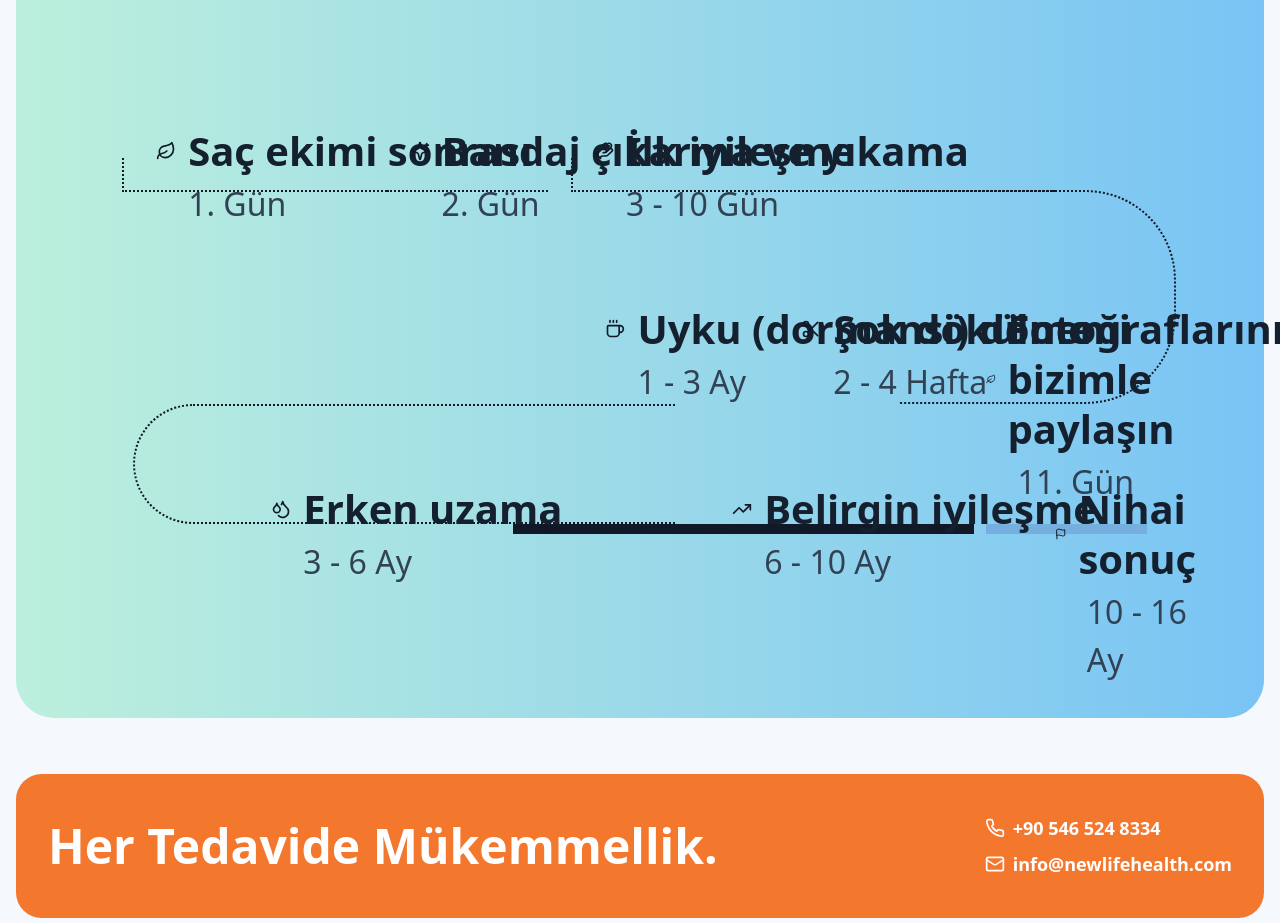
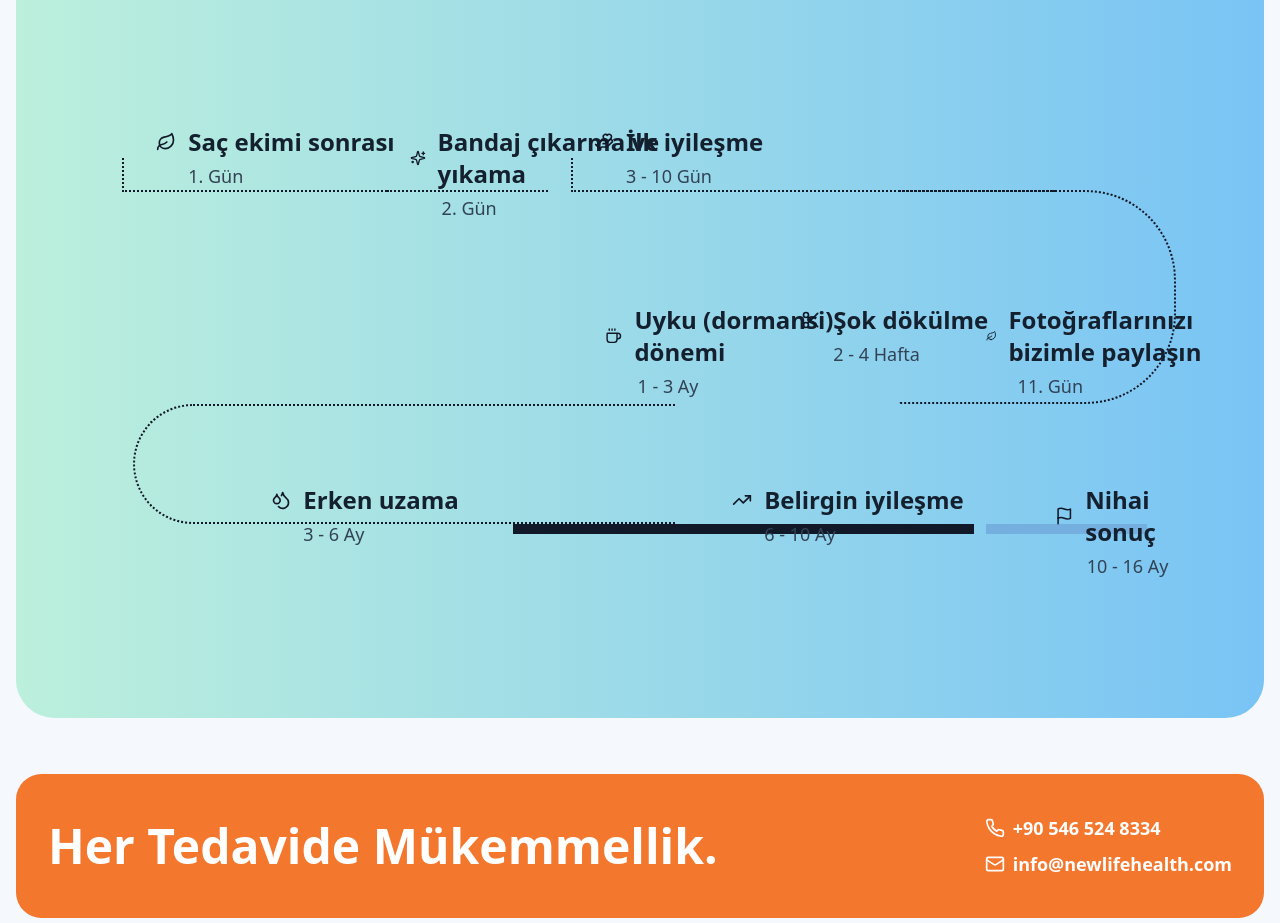
Before and after one commit to ibrahimtkmz/newlifehealth, a Next.js app: page / in a window 1280 px wide. Shown: the part 4660-5583 px from the top of the page. Built offline with nearby package versions, Linux system fonts and the light colour scheme.

Commit message:
Adjust hair transplant timeline desktop text sizing

```diff
--- a/app/page.jsx
+++ b/app/page.jsx
@@ -953,12 +953,12 @@ export default function HomePage() {
               {(() => {
                 const IconComponent = timelineIcons[t.timelineItems[0][2]] ?? CircleHelp;
                 return (
-                  <article>
+                  <article className="max-w-[170px] lg:max-w-[240px] xl:max-w-[280px]">
                     <div className="flex items-center gap-3">
                       <IconComponent className="h-5 w-5 text-[#111827]" />
-                      <h3 className="text-[22px] lg:text-[40px] font-semibold leading-tight">{t.timelineItems[0][0]}</h3>
+                      <h3 className="text-base lg:text-xl xl:text-2xl font-semibold leading-tight">{t.timelineItems[0][0]}</h3>
                     </div>
-                    <p className="ml-8 mt-1 text-[19px] lg:text-[32px] text-[#324255]">{t.timelineItems[0][1]}</p>
+                    <p className="ml-8 mt-1 text-sm lg:text-base xl:text-lg text-[#324255]">{t.timelineItems[0][1]}</p>
                   </article>
                 );
               })()}
@@ -968,12 +968,12 @@ export default function HomePage() {
               {(() => {
                 const IconComponent = timelineIcons[t.timelineItems[1][2]] ?? CircleHelp;
                 return (
-                  <article>
+                  <article className="max-w-[170px] lg:max-w-[240px] xl:max-w-[280px]">
                     <div className="flex items-center gap-3">
                       <IconComponent className="h-5 w-5 text-[#111827]" />
-                      <h3 className="text-[22px] lg:text-[40px] font-semibold leading-tight">{t.timelineItems[1][0]}</h3>
+                      <h3 className="text-base lg:text-xl xl:text-2xl font-semibold leading-tight">{t.timelineItems[1][0]}</h3>
                     </div>
-                    <p className="ml-8 mt-1 text-[19px] lg:text-[32px] text-[#324255]">{t.timelineItems[1][1]}</p>
+                    <p className="ml-8 mt-1 text-sm lg:text-base xl:text-lg text-[#324255]">{t.timelineItems[1][1]}</p>
                   </article>
                 );
               })()}
@@ -983,12 +983,12 @@ export default function HomePage() {
               {(() => {
                 const IconComponent = timelineIcons[t.timelineItems[2][2]] ?? CircleHelp;
                 return (
-                  <article>
+                  <article className="max-w-[170px] lg:max-w-[240px] xl:max-w-[280px]">
                     <div className="flex items-center gap-3">
                       <IconComponent className="h-5 w-5 text-[#111827]" />
-                      <h3 className="text-[22px] lg:text-[40px] font-semibold leading-tight">{t.timelineItems[2][0]}</h3>
+                      <h3 className="text-base lg:text-xl xl:text-2xl font-semibold leading-tight">{t.timelineItems[2][0]}</h3>
                     </div>
-                    <p className="ml-8 mt-1 text-[19px] lg:text-[32px] text-[#324255]">{t.timelineItems[2][1]}</p>
+                    <p className="ml-8 mt-1 text-sm lg:text-base xl:text-lg text-[#324255]">{t.timelineItems[2][1]}</p>
                   </article>
                 );
               })()}
@@ -998,12 +998,12 @@ export default function HomePage() {
               {(() => {
                 const IconComponent = timelineIcons[t.timelineItems[4][2]] ?? CircleHelp;
                 return (
-                  <article>
+                  <article className="max-w-[170px] lg:max-w-[240px] xl:max-w-[280px]">
                     <div className="flex items-center gap-3">
                       <IconComponent className="h-5 w-5 text-[#111827]" />
-                      <h3 className="text-[22px] lg:text-[40px] font-semibold leading-tight">{t.timelineItems[4][0]}</h3>
+                      <h3 className="text-base lg:text-xl xl:text-2xl font-semibold leading-tight">{t.timelineItems[4][0]}</h3>
                     </div>
-                    <p className="ml-8 mt-1 text-[19px] lg:text-[32px] text-[#324255]">{t.timelineItems[4][1]}</p>
+                    <p className="ml-8 mt-1 text-sm lg:text-base xl:text-lg text-[#324255]">{t.timelineItems[4][1]}</p>
                   </article>
                 );
               })()}
@@ -1013,12 +1013,12 @@ export default function HomePage() {
               {(() => {
                 const IconComponent = timelineIcons[t.timelineItems[3][2]] ?? CircleHelp;
                 return (
-                  <article>
+                  <article className="max-w-[170px] lg:max-w-[240px] xl:max-w-[280px]">
                     <div className="flex items-center gap-3">
                       <IconComponent className="h-5 w-5 text-[#111827]" />
-                      <h3 className="text-[22px] lg:text-[40px] font-semibold leading-tight">{t.timelineItems[3][0]}</h3>
+                      <h3 className="text-base lg:text-xl xl:text-2xl font-semibold leading-tight">{t.timelineItems[3][0]}</h3>
                     </div>
-                    <p className="ml-8 mt-1 text-[19px] lg:text-[32px] text-[#324255]">{t.timelineItems[3][1]}</p>
+                    <p className="ml-8 mt-1 text-sm lg:text-base xl:text-lg text-[#324255]">{t.timelineItems[3][1]}</p>
                   </article>
                 );
               })()}
@@ -1028,12 +1028,12 @@ export default function HomePage() {
               {(() => {
                 const IconComponent = timelineIcons[t.timelineItems[0][2]] ?? CircleHelp;
                 return (
-                  <article>
+                  <article className="max-w-[170px] lg:max-w-[240px] xl:max-w-[280px]">
                     <div className="flex items-center gap-3">
                       <IconComponent className="h-5 w-5 text-[#111827]" />
-                      <h3 className="text-[22px] lg:text-[40px] font-semibold leading-tight">{t.timelineShareTitle}</h3>
+                      <h3 className="text-base lg:text-xl xl:text-2xl font-semibold leading-tight">{t.timelineShareTitle}</h3>
                     </div>
-                    <p className="ml-8 mt-1 text-[19px] lg:text-[32px] text-[#324255]">{t.timelineShareDay}</p>
+                    <p className="ml-8 mt-1 text-sm lg:text-base xl:text-lg text-[#324255]">{t.timelineShareDay}</p>
                   </article>
                 );
               })()}
@@ -1043,12 +1043,12 @@ export default function HomePage() {
               {(() => {
                 const IconComponent = timelineIcons[t.timelineItems[5][2]] ?? CircleHelp;
                 return (
-                  <article>
+                  <article className="max-w-[170px] lg:max-w-[240px] xl:max-w-[280px]">
                     <div className="flex items-center gap-3">
                       <IconComponent className="h-5 w-5 text-[#111827]" />
-                      <h3 className="text-[22px] lg:text-[40px] font-semibold leading-tight">{t.timelineItems[5][0]}</h3>
+                      <h3 className="text-base lg:text-xl xl:text-2xl font-semibold leading-tight">{t.timelineItems[5][0]}</h3>
                     </div>
-                    <p className="ml-8 mt-1 text-[19px] lg:text-[32px] text-[#324255]">{t.timelineItems[5][1]}</p>
+                    <p className="ml-8 mt-1 text-sm lg:text-base xl:text-lg text-[#324255]">{t.timelineItems[5][1]}</p>
                   </article>
                 );
               })()}
@@ -1058,12 +1058,12 @@ export default function HomePage() {
               {(() => {
                 const IconComponent = timelineIcons[t.timelineItems[6][2]] ?? CircleHelp;
                 return (
-                  <article>
+                  <article className="max-w-[170px] lg:max-w-[240px] xl:max-w-[280px]">
                     <div className="flex items-center gap-3">
                       <IconComponent className="h-5 w-5 text-[#111827]" />
-                      <h3 className="text-[22px] lg:text-[40px] font-semibold leading-tight">{t.timelineItems[6][0]}</h3>
+                      <h3 className="text-base lg:text-xl xl:text-2xl font-semibold leading-tight">{t.timelineItems[6][0]}</h3>
                     </div>
-                    <p className="ml-8 mt-1 text-[19px] lg:text-[32px] text-[#324255]">{t.timelineItems[6][1]}</p>
+                    <p className="ml-8 mt-1 text-sm lg:text-base xl:text-lg text-[#324255]">{t.timelineItems[6][1]}</p>
                   </article>
                 );
               })()}
@@ -1073,12 +1073,12 @@ export default function HomePage() {
               {(() => {
                 const IconComponent = timelineIcons[t.timelineItems[7][2]] ?? CircleHelp;
                 return (
-                  <article>
+                  <article className="max-w-[170px] lg:max-w-[240px] xl:max-w-[280px]">
                     <div className="flex items-center gap-3">
                       <IconComponent className="h-5 w-5 text-[#111827]" />
-                      <h3 className="text-[22px] lg:text-[40px] font-semibold leading-tight">{t.timelineItems[7][0]}</h3>
+                      <h3 className="text-base lg:text-xl xl:text-2xl font-semibold leading-tight">{t.timelineItems[7][0]}</h3>
                     </div>
-                    <p className="ml-8 mt-1 text-[19px] lg:text-[32px] text-[#324255]">{t.timelineItems[7][1]}</p>
+                    <p className="ml-8 mt-1 text-sm lg:text-base xl:text-lg text-[#324255]">{t.timelineItems[7][1]}</p>
                   </article>
                 );
               })()}
```
